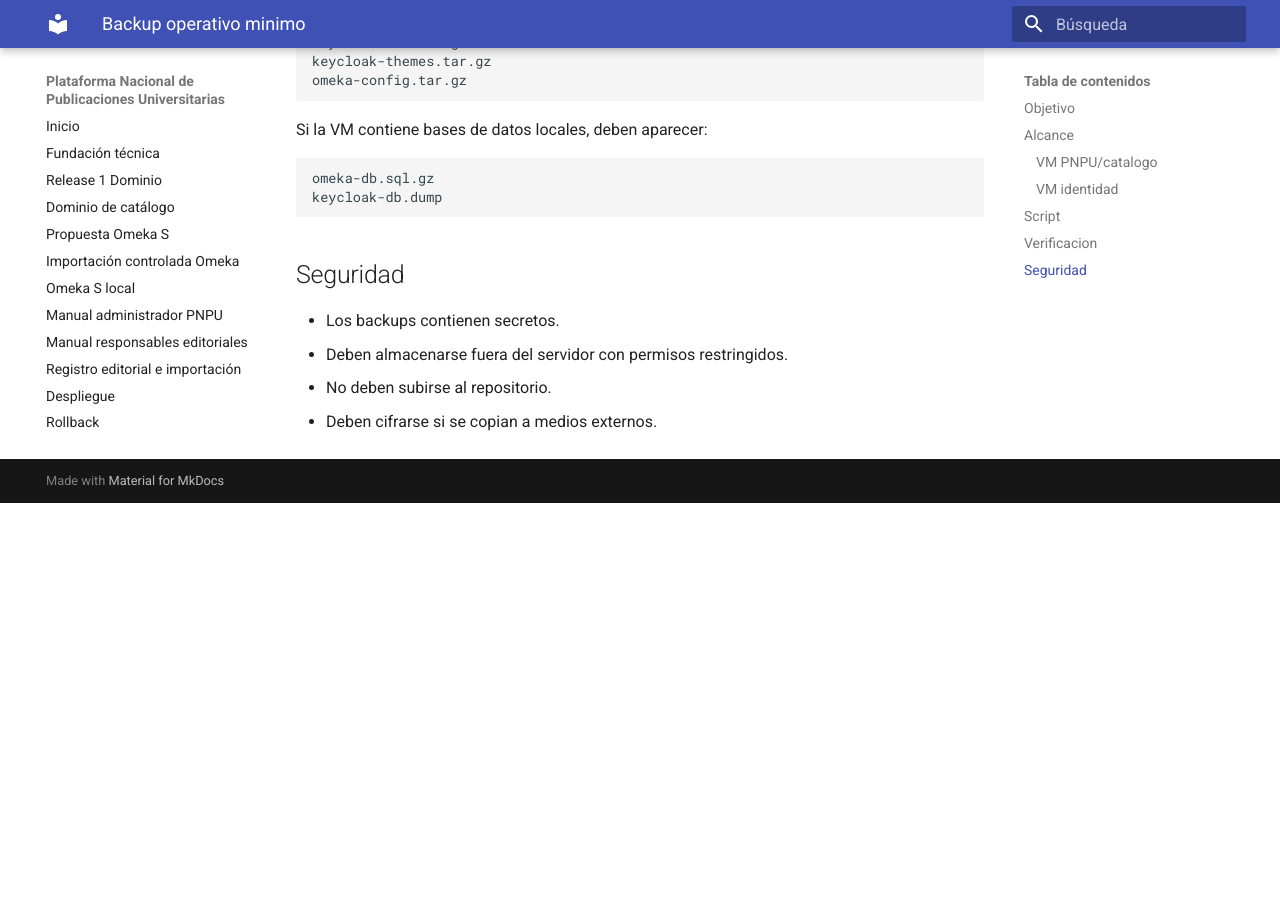
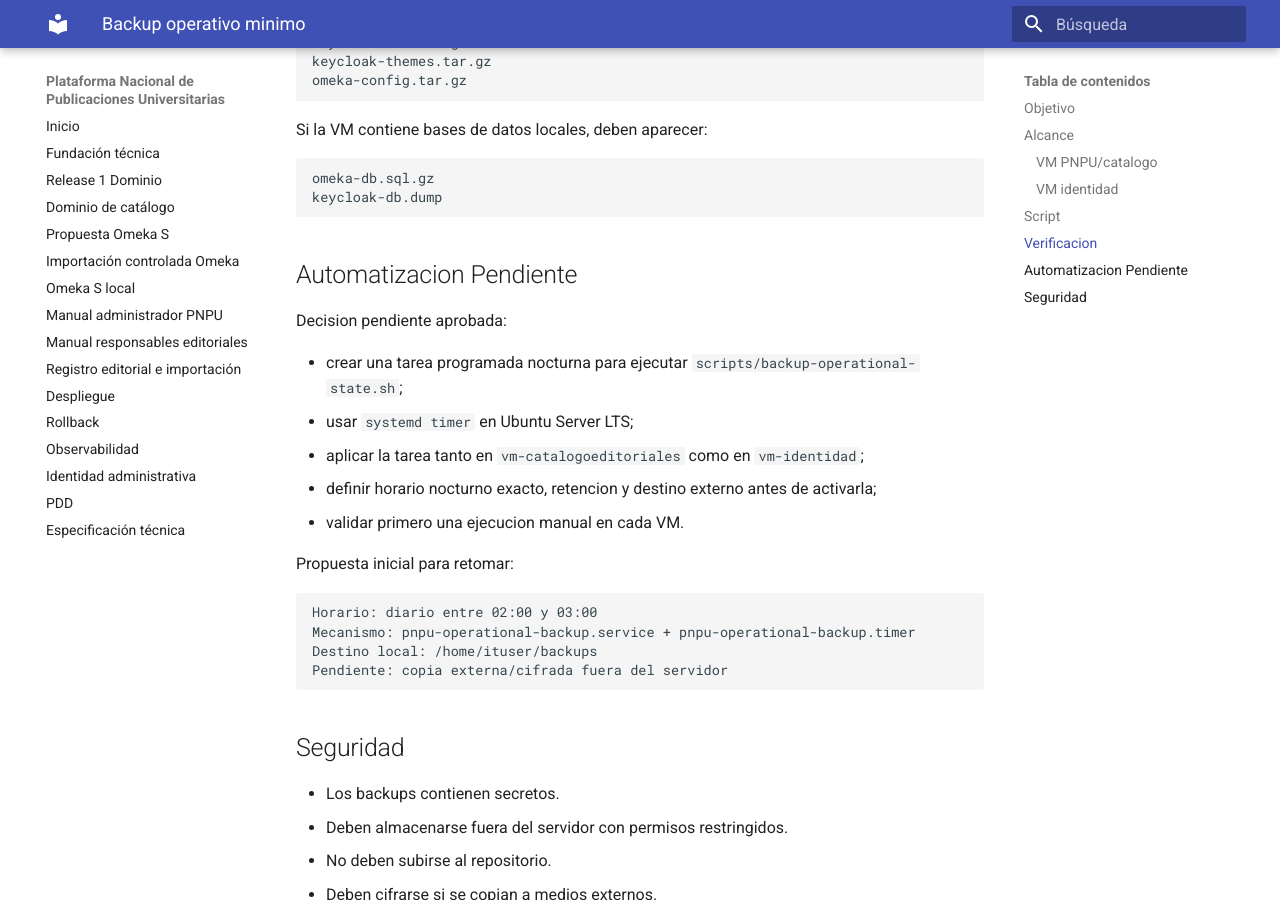
Before and after one commit to denysbuedo/red-editoriales-universitarias, an MkDocs documentation site: the page built from docs/backup-operational-runbook.md, in a window 1280 px wide and 900 px high, scrolled down 2468 px. Built offline with MkDocs 1.6.1 and Material for MkDocs 9.7.7, drawn with Linux system fonts in a browser that asks for light colours; before the commit the page ends 2971 px from its top, so only the background shows below that.

Commit message:
docs: mark nightly backup scheduling pending

````diff
--- a/docs/backup-operational-runbook.md
+++ b/docs/backup-operational-runbook.md
@@ -127,6 +127,25 @@
 keycloak-db.dump
 ```
 
+## Automatizacion Pendiente
+
+Decision pendiente aprobada:
+
+- crear una tarea programada nocturna para ejecutar `scripts/backup-operational-state.sh`;
+- usar `systemd timer` en Ubuntu Server LTS;
+- aplicar la tarea tanto en `vm-catalogoeditoriales` como en `vm-identidad`;
+- definir horario nocturno exacto, retencion y destino externo antes de activarla;
+- validar primero una ejecucion manual en cada VM.
+
+Propuesta inicial para retomar:
+
+```text
+Horario: diario entre 02:00 y 03:00
+Mecanismo: pnpu-operational-backup.service + pnpu-operational-backup.timer
+Destino local: /home/ituser/backups
+Pendiente: copia externa/cifrada fuera del servidor
+```
+
 ## Seguridad
 
 - Los backups contienen secretos.
````
Also changed, not shown: docs/production-baseline-v0.1.md (+1 -1 lines).
